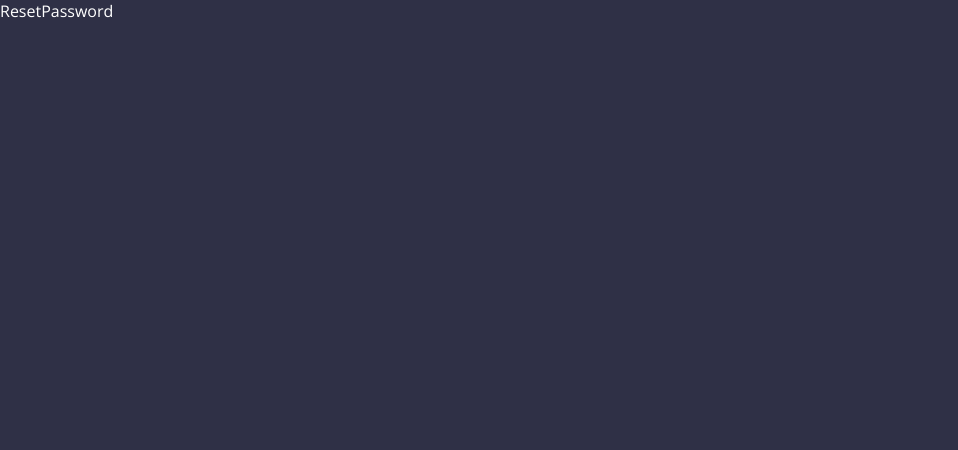
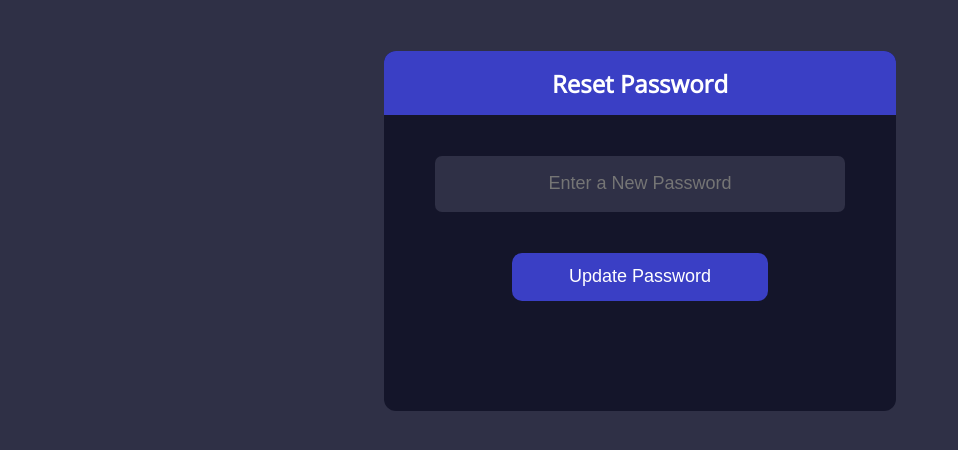
Before and after one commit to Sumeetbeginner/Extalks, a React (Vite) app in the folder client/: page /resetpassword/1 in a window 1280 px wide. Shown: the top 450 px of the page, without its empty margins (0-958 px from the left). Built offline with nearby package versions, Linux system fonts and the light colour scheme.

Commit message:
Task 34 - Update Password Frontend & Backend

```diff
--- a/client/src/components/auth/Login.jsx
+++ b/client/src/components/auth/Login.jsx
@@ -86,7 +86,7 @@ const Login = () => {
   return (
     <div className="mainRegBox">
       <div className="topBoxReg">
-        <h3>Register On</h3>
+        <h3>Login On</h3>
         <div className="flexAppTitle">
           <h1>Exta</h1>
           <img src={appLogo} alt="App Logo" />
--- a/client/src/components/auth/ResetPassword.jsx
+++ b/client/src/components/auth/ResetPassword.jsx
@@ -1,10 +1,71 @@
-
-import React from 'react'
+import React, { useState } from "react";
+import { useNavigate, useParams } from "react-router-dom";
 
 const ResetPassword = () => {
+  const [password, setPassword] = useState("");
+
+  const navigate = useNavigate();
+  const [loading, setLoading] = useState(false);
+
+  const { resetToken } = useParams();
+
+  const validatePassword = (passwordbhai) => {
+    return passwordbhai.length > 5;
+  };
+
+  const resetPassword = async () => {
+    if (!validatePassword(password)) {
+      alert("⚠️ Kindly Enter Password with more than 5 letters");
+    }
+
+    setLoading(true);
+    try {
+      const response = await fetch(
+        `http://localhost:3001/auth/updatepassword/${resetToken}`,
+        {
+          method: "POST",
+          headers: {
+            "Content-Type": "application/json",
+          },
+          body: JSON.stringify({ password }),
+        }
+      );
+
+      const data = await response.json();
+
+      if (response.ok) {
+        // setLoading(false);
+        alert(
+          "✅ Password Reset Successfully. Now you can login with new password"
+        );
+        navigate("/login");
+      } else {
+        setLoading(false);
+        alert("⚠️ Failed Updating New Password");
+        navigate("/welcome");
+      }
+    } catch (err) {
+      setLoading(false);
+      console.log(err);
+    }
+  };
+
+  if (loading) return <div className="loader"></div>;
+
   return (
-    <div>ResetPassword</div>
-  )
-}
+    <div className="resetPB">
+      <h2>Reset Password</h2>
 
-export default ResetPassword
+      <input
+        type="password"
+        value={password}
+        onChange={(e) => setPassword(e.target.value)}
+        placeholder="Enter a New Password"
+      />
+
+      <button onClick={resetPassword}>Update Password</button>
+    </div>
+  );
+};
+
+export default ResetPassword;
--- a/client/src/components/auth/auth.css
+++ b/client/src/components/auth/auth.css
@@ -246,3 +246,49 @@
   text-align: center;
  margin-top: 5%;
 }
+
+.resetPB h2{
+  text-align: center;
+  color: var(--glow);
+  background-color: var(--dark);
+  padding: 5% 0%;
+}
+
+.resetPB input {
+    width: 80%;
+    height: 7vh;
+    background-color: var(--dark);
+    color: white;
+    font-size: 18px;
+    outline: none;
+    border: none;
+    text-align: center;
+    display: block;
+    margin: auto;
+    border-radius: 7px;
+    margin-top: 8%;
+}
+
+
+.resetPB input:focus {
+    border: solid 2.34px var(--material);
+}
+
+.resetPB button {
+    display: block;
+    width: 50%;
+    height: 6vh;
+    border: none;
+    outline: none;
+    background-color: var(--material);
+    color: white;
+    font-size: 18px;
+    border-radius: 10px;
+    margin: auto;
+    cursor: pointer;
+    margin-top: 8%;
+}
+
+.resetPB button:hover {
+    opacity: 0.8;
+}
--- a/client/src/components/auth/mauth.css
+++ b/client/src/components/auth/mauth.css
@@ -59,6 +59,10 @@
         border-radius: 10px;
     }
 
+    .bottomBoxReg input:nth-child(2){
+        margin-top: 5% !important;
+    }
+
     .stepMap div {
         /* Responsive Circle */
         width: 4vw;
@@ -78,7 +82,7 @@
       }
 
       .stateButtons button{
-        height: 5   vh;
+        height: 5vh;
       }
 
       .bottomBoxReg input{
@@ -89,4 +93,28 @@
         cursor: pointer;
       }
 
+      .alreadyUser span{
+        cursor: pointer;
+      }
+
+      .resetPB {
+        width: 40%;
+        background-color: var(--dark);
+        height: 45vh;
+        margin: auto;
+        margin-top: 4%;
+        border-radius: 12px;
+      }
+
+      .resetPB input{
+        background-color: var(--light);
+      }
+
+      .resetPB h2{
+        padding: 3% 0%;
+        background-color: var(--material);
+        color: white;
+        border-radius: 12px 12px 0px 0px;
+      }
+
 }
```
Also changed, not shown: 2 other files (tests, documents, lock files or other folders).
